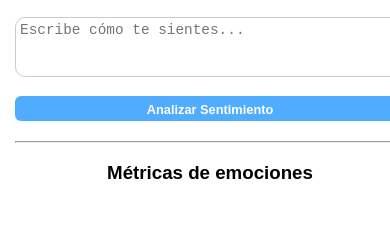
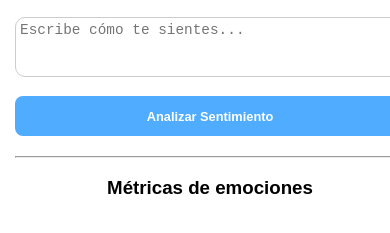
Before and after one commit to Alejandra-Cabrera21/proyecto1, a plain HTML site: page docs/index.html in a window 390 px wide. Shown: the part 69-302 px from the top of the page. Drawn offline with nearby package versions, Linux system fonts and the light colour scheme.

Commit message:
Mejoré el frontend para que se vea mejor en pantallas pequeñas en index.html

```diff
--- a/docs/index.html
+++ b/docs/index.html
@@ -114,9 +114,8 @@
 
       button {
         font-size:  0.8rem;
-        padding: 6px 10px;
-        border-radius: 6px;
-        height: 25px;
+        padding: 12px;
+        height: 40px;
       }
     }
   </style>
```
